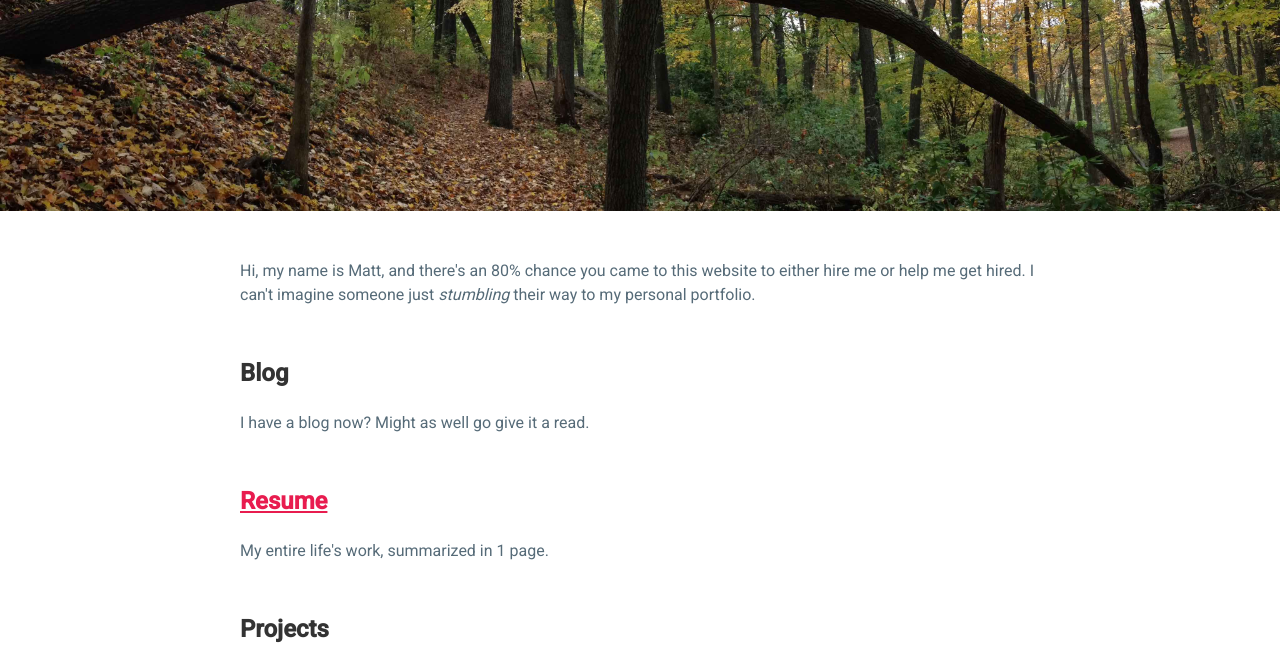
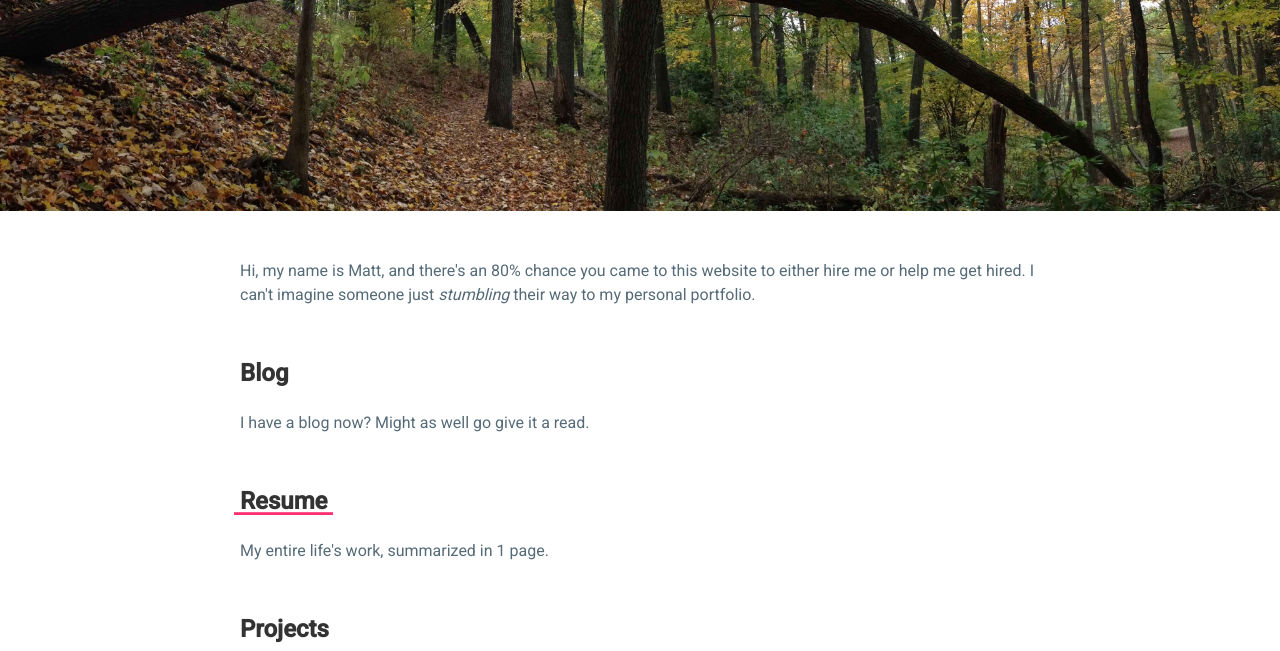
Before and after one commit to mattjp/personal_site, a plain HTML site: page indexNew.html in a window 1280 px wide. Shown: the part 301-952 px from the top of the page. Drawn offline with Linux system fonts and the light colour scheme.

Commit message:
cool css things

```diff
--- a/styleNew.css
+++ b/styleNew.css
@@ -100,5 +100,27 @@ pre {
 }
 
 a {
-  color: #e81c4f;
+  color: #333;
+  position: relative;
+  text-decoration: none;
+  z-index: 1;
 }
+
+a::before {
+  content: '';
+  position: absolute;
+  z-index: -1;
+  top: 0;
+  bottom: 0;
+  left: -0.25em;
+  right: -0.25em;
+  background-color: #fc2f70;
+  transform-origin: bottom center;
+  transform: scaleY(0.1);
+  transition: all 0.1s ease-in-out;
+}
+
+a:hover::before {
+  transform: scaleY(1);
+  background-color: hsla(341, 97%, 59%, 0.75);
+}
```
